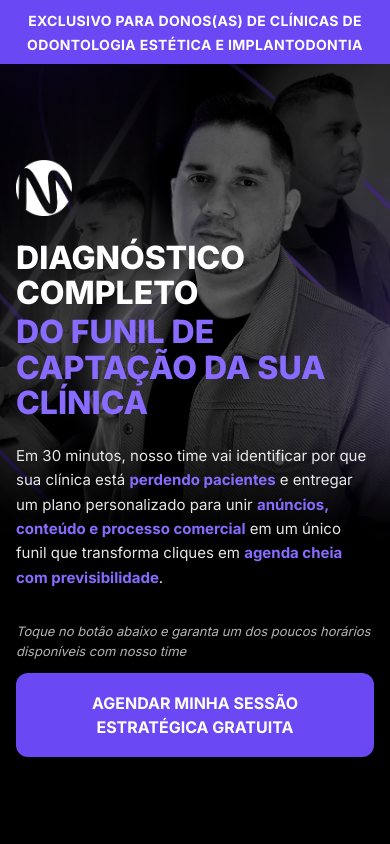
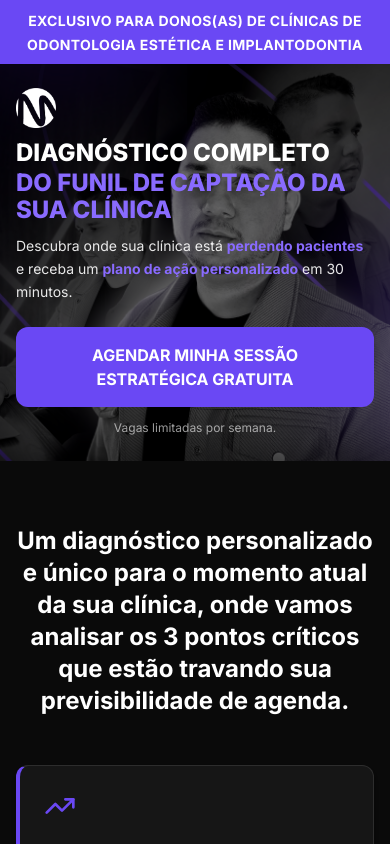
Before and after one commit to Agencia-Lema-Digital/lema-lp-odonto, a React (Vite) app: page / in a window 390 px wide. Shown: the top 844 px of the page. Built offline with nearby package versions, Linux system fonts and the light colour scheme; the HTML template or start-up script is replaced by a standard one.

Commit message:
Changes
Co-authored-by: lemaagdigital <240208266+lemaagdigital@users.noreply.github.com>

```diff
--- a/src/components/HeroSection.tsx
+++ b/src/components/HeroSection.tsx
@@ -6,7 +6,7 @@ import heroCapaMobile from "@/assets/hero-capa-mobile.png";
 import heroLogo from "@/assets/hero-logo.png";
 
 const HeroSection = () =>
-<section className="hero-gradient py-24 md:py-[100px] relative overflow-hidden">
+<section className="hero-gradient py-6 md:py-[100px] relative overflow-hidden">
     {/* Background image - Desktop */}
     <div
     className="absolute inset-0 bg-cover bg-center bg-no-repeat pointer-events-none hidden md:block"
@@ -22,18 +22,18 @@ const HeroSection = () =>
 
     <div className="container mx-auto px-4 md:px-8 relative z-10">
       <div className="max-w-3xl">
-        <AnimatedSection className="space-y-6 text-left">
+        <AnimatedSection className="space-y-3 md:space-y-6 text-left">
           <motion.img
             src={heroLogo}
             alt="Lema Digital"
-            className="w-14 md:w-20 mb-2"
+            className="w-10 md:w-20 mb-0 md:mb-2"
             initial={{ opacity: 0, y: 10 }}
             animate={{ opacity: 1, y: 0 }}
             transition={{ duration: 0.5 }}
           />
           <h1>
             <motion.span
-            className="block font-extrabold uppercase text-[2rem] leading-[1.1] md:text-5xl lg:text-5xl text-primary-foreground"
+            className="block font-extrabold uppercase text-[1.5rem] leading-[1.1] md:text-5xl lg:text-5xl text-primary-foreground"
             initial={{ opacity: 0, y: 20 }}
             animate={{ opacity: 1, y: 0 }}
             transition={{ duration: 0.7, ease: "easeOut" }}>
@@ -41,7 +41,7 @@ const HeroSection = () =>
               DIAGNÓSTICO COMPLETO
             </motion.span>
             <motion.span
-            className="block font-extrabold uppercase text-[2rem] leading-[1.1] mt-1 md:text-5xl lg:text-5xl text-[#896bff]"
+            className="block font-extrabold uppercase text-[1.5rem] leading-[1.1] mt-1 md:text-5xl lg:text-5xl text-[#896bff]"
             initial={{ opacity: 0, y: 20 }}
             animate={{ opacity: 1, y: 0 }}
             transition={{ duration: 0.7, delay: 0.15, ease: "easeOut" }}>
@@ -50,12 +50,21 @@ const HeroSection = () =>
             </motion.span>
           </h1>
 
+          {/* Mobile subheadline - shorter */}
           <motion.p
-          className="text-[15px] md:text-[20px] text-white/90 max-w-2xl leading-relaxed"
+          className="text-[14px] text-white/90 max-w-2xl leading-relaxed md:hidden"
           initial={{ opacity: 0 }}
           animate={{ opacity: 1 }}
           transition={{ duration: 0.8, delay: 0.3 }}>
+            Descubra onde sua clínica está <strong className="font-bold text-[#896bff]">perdendo pacientes</strong> e receba um <strong className="font-bold text-[#896bff]">plano de ação personalizado</strong> em 30 minutos.
+          </motion.p>
 
+          {/* Desktop subheadline - original */}
+          <motion.p
+          className="hidden md:block text-[20px] text-white/90 max-w-2xl leading-relaxed"
+          initial={{ opacity: 0 }}
+          animate={{ opacity: 1 }}
+          transition={{ duration: 0.8, delay: 0.3 }}>
             Em 30 minutos, nosso time vai identificar por que sua clínica está{" "}
             <strong className="font-bold text-[#896bff]">perdendo pacientes</strong> e entregar
             um plano personalizado para unir{" "}
@@ -70,17 +79,21 @@ const HeroSection = () =>
           </motion.p>
 
           <motion.div
-          className="space-y-3 pt-2"
+          className="space-y-2 pt-1 md:pt-2"
           initial={{ opacity: 0, y: 20 }}
           animate={{ opacity: 1, y: 0 }}
           transition={{ duration: 0.6, delay: 0.5 }}>
-
-            <p className="text-[13px] text-white/70 italic">
+            {/* Desktop helper text */}
+            <p className="hidden md:block text-[13px] text-white/70 italic">
               Toque no botão abaixo e garanta um dos poucos horários disponíveis com nosso time
             </p>
-            <CTAButton className="w-full md:w-auto bg-primary text-primary-foreground font-bold uppercase text-base px-8 py-[18px] rounded-lg cta-glow hover:bg-secondary transition-colors">
+            <CTAButton className="w-full md:w-auto bg-[#6A48F4] text-primary-foreground font-bold uppercase text-base px-8 py-4 md:py-[18px] rounded-lg cta-glow hover:bg-secondary transition-colors">
               AGENDAR MINHA SESSÃO ESTRATÉGICA GRATUITA
             </CTAButton>
+            {/* Mobile scarcity text */}
+            <p className="md:hidden text-[12px] text-white/60 text-center pt-1">
+              Vagas limitadas por semana.
+            </p>
           </motion.div>
         </AnimatedSection>
       </div>
```
